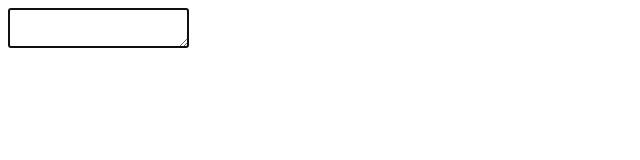
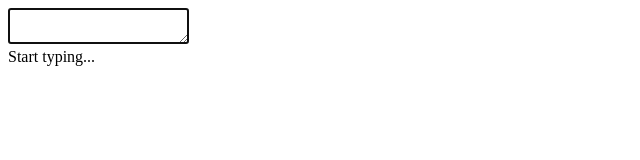
Before and after one commit to Pasi4K5/mod-pad, a SvelteKit app: page / in a window 1280 px wide. Shown: the top 160 px of the page, without its empty margins (0-640 px from the left). Built offline with nearby package versions, Linux system fonts and the light colour scheme.

Commit message:
Add placeholder

```diff
--- a/src/routes/+page.svelte
+++ b/src/routes/+page.svelte
@@ -4,8 +4,10 @@
     import { sanitize } from '$lib/stringUtil.js';
     import gitHubLogo from '$lib/assets/img/github-mark-white.svg';
 
+    const PLACEHOLDER = 'Start typing...';
+
     let editor: HTMLTextAreaElement;
-    let overlayHtml = '';
+    let overlayHtml = PLACEHOLDER;
 
     onMount(() => {
         editor.focus();
@@ -22,6 +24,11 @@
     }
 
     function rerender(): void {
+        if (editor.value === '') {
+            overlayHtml = `<span class="text-gray-200 opacity-30 italic">${PLACEHOLDER}</span>`;
+            return;
+        }
+
         normalizeEditorContent();
 
         let text = sanitize(editor.value);
```
